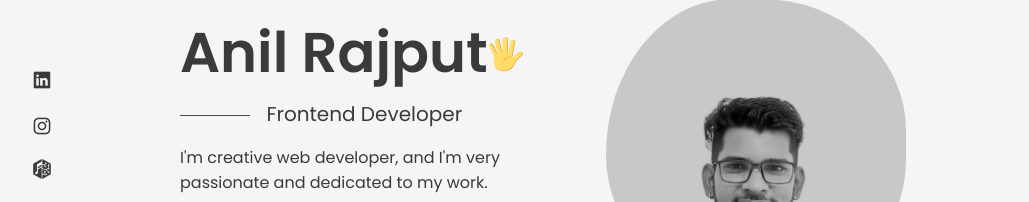
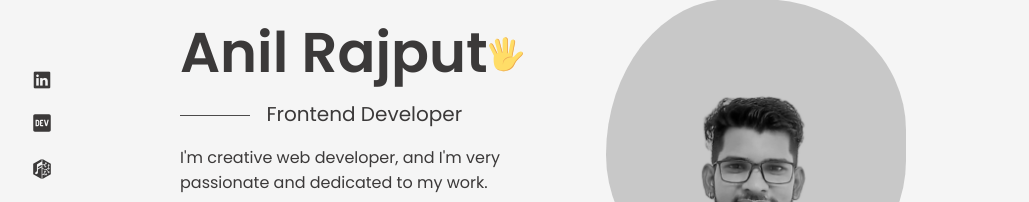
Before and after one commit to 04anilr/my-portfolio, a React (Create React App) app: page / in a window 1280 px wide. Shown: the part 185-387 px from the top of the page, without its empty margins (124-1153 px from the left). Built offline with nearby package versions, Linux system fonts and the light colour scheme.

Commit message:
Update Social.jsx
fix; icon

```diff
--- a/src/components/Home/Social.jsx
+++ b/src/components/Home/Social.jsx
@@ -1,5 +1,6 @@
 import React from 'react';
 import { SiMusicbrainz } from "react-icons/si";
+import { FaDev } from "react-icons/fa";
 
 export const Social = () => {
   return (
@@ -10,7 +11,7 @@ export const Social = () => {
         </a>
 
         <a href="https://www.instagram.com/?next=%2F" className='home_social-icon' target='_blank'>
-            <i class='uil uil-instagram'></i>
+            <i class='uil'><FaDev /></i>
 
         </a>
         <a href="https://www.codingninjas.com/studio/profile/04anilr" className='home_social-icon' target='_blank'>
```
